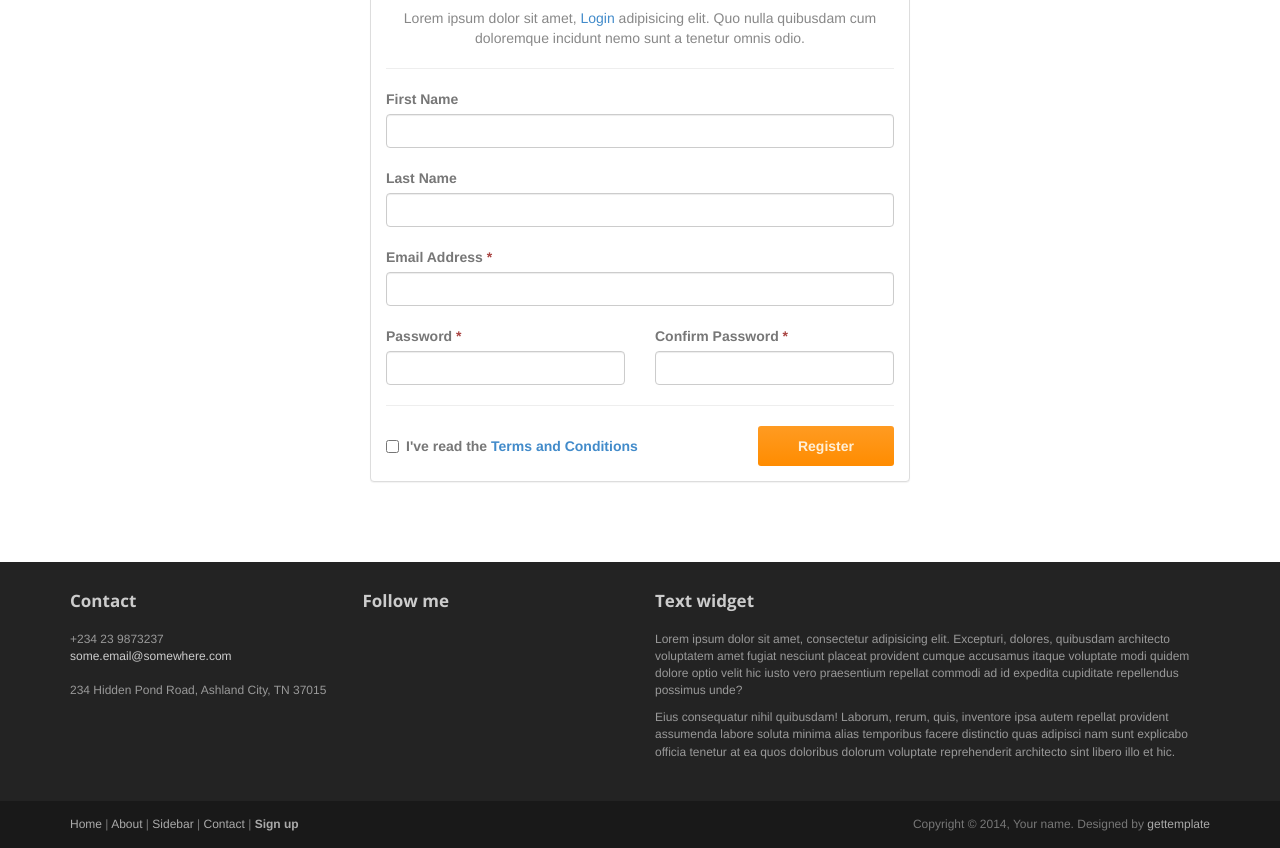
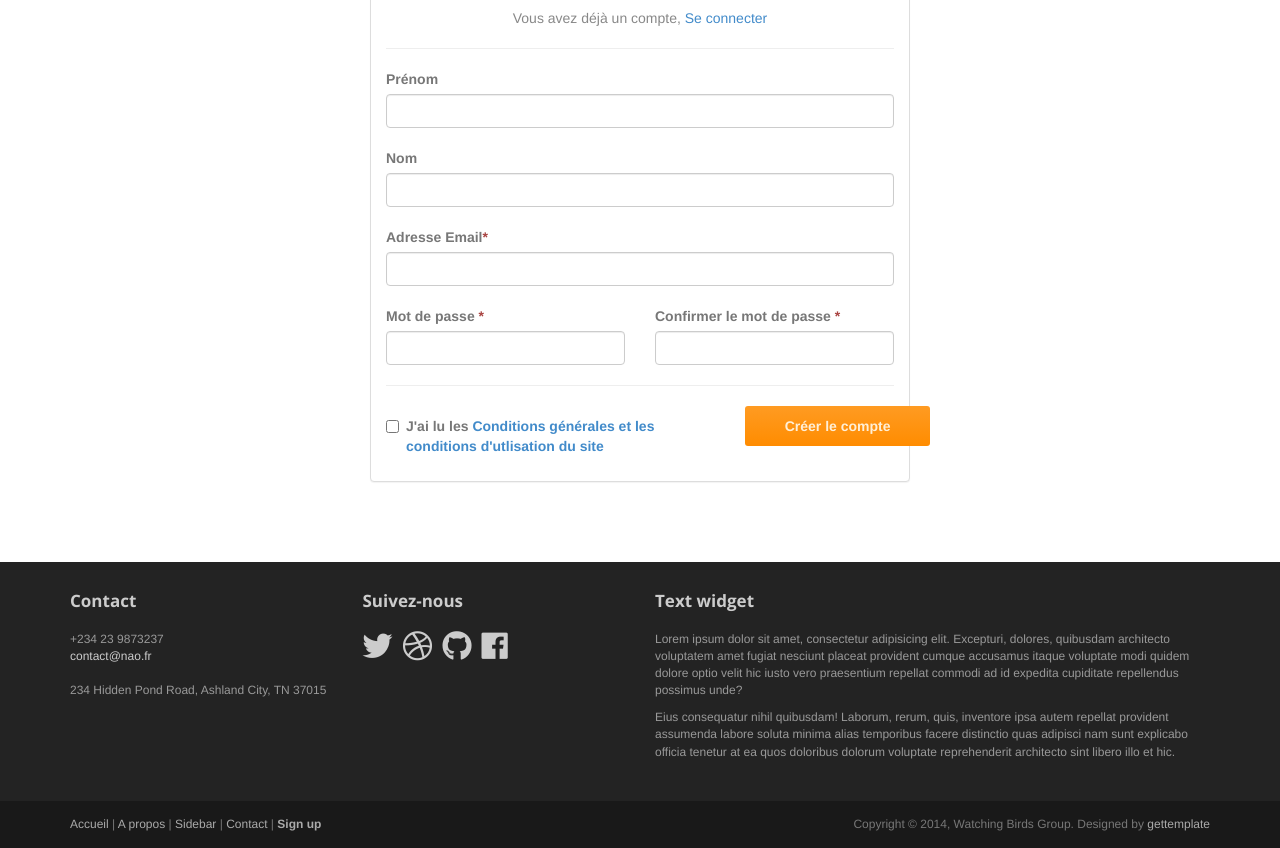
Before and after one commit to delfym/NAO-Appli, a Symfony app: template templates/pages/signup.html.twig in a window 1280 px wide. Shown: the part 344-1192 px from the top of the page. Run offline with Twig, Linux system fonts and the light colour scheme; the template is opened without the code that fills it, so the values that code supplies are empty; some libraries are stand-ins or nearby versions; some web fonts are replaced.

Commit message:
Mise en place de la page de création de compte

```diff
--- a/templates/base.html.twig
+++ b/templates/base.html.twig
@@ -112,7 +112,7 @@
                                 <a href="{{  asset('about') }}">A propos</a> |
                                 <a href="sidebar-right.html">Sidebar</a> |
                                 <a href="{{  ('contact') }}">Contact</a> |
-                                <b><a href="signup.html">Sign up</a></b>
+                                <b><a href="{{ asset('signup') }}">Sign up</a></b>
                             </p>
                         </div>
                     </div>
--- a/templates/pages/contact.html.twig
+++ b/templates/pages/contact.html.twig
@@ -8,7 +8,7 @@
 	<div class="container">
 
 		<ol class="breadcrumb">
-			<li><a href="index.html">Home</a></li>
+			<li><a href="{{ asset('home') }}">Accueil</a></li>
 			<li class="active">About</li>
 		</ol>
 
--- a/templates/pages/index.html.twig
+++ b/templates/pages/index.html.twig
@@ -1,7 +1,6 @@
 {% extends 'base.html.twig' %}
 
 {% block body %}
-
 
 	<!-- Header -->
 	<header id="head">
--- a/templates/pages/sidebar-left.html.twig
+++ b/templates/pages/sidebar-left.html.twig
@@ -8,7 +8,7 @@
 	<div class="container">
 
 		<ol class="breadcrumb">
-			<li><a href="index.html">Home</a></li>
+            <li><a href="{{ asset('home') }}">Accueil</a></li>
 			<li class="active">page de sidebar left en test</li>
 		</ol>
 
--- a/templates/pages/signin.html.twig
+++ b/templates/pages/signin.html.twig
@@ -8,7 +8,7 @@
 	<div class="container">
 
 		<ol class="breadcrumb">
-			<li><a href="index.html">Accueil</a></li>
+			<li><a href="{{ asset('home') }}">Accueil</a></li>
 			<li class="active">Accès membre</li>
 		</ol>
 
@@ -24,7 +24,7 @@
 					<div class="panel panel-default">
 						<div class="panel-body">
 							<h3 class="thin text-center">Identifiez-vous</h3>
-							<p class="text-center text-muted">Si vous n'avez pas encore de compte, <a href="signup.html">Créez votre compte</a></p>
+							<p class="text-center text-muted">Si vous n'avez pas encore de compte, <a href="{{ ('signup') }}">Créez votre compte</a></p>
 							<hr>
 
 							<form>
--- a/templates/pages/signup.html.twig
+++ b/templates/pages/signup.html.twig
@@ -1,57 +1,6 @@
-<!DOCTYPE html>
-<html lang="en">
-<head>
-	<meta charset="utf-8">
-	<meta name="viewport"    content="width=device-width, initial-scale=1.0">
-	<meta name="description" content="">
-	<meta name="author"      content="Sergey Pozhilov (GetTemplate.com)">
+{% extends 'base.html.twig' %}
 
-	<title>Sign up - Progressus Bootstrap template</title>
-
-	<link rel="shortcut icon" href="assets/images/gt_favicon.png">
-
-	<link rel="stylesheet" media="screen" href="http://fonts.googleapis.com/css?family=Open+Sans:300,400,700">
-	<link rel="stylesheet" href="assets/css/bootstrap.min.css">
-	<link rel="stylesheet" href="assets/css/font-awesome.min.css">
-
-	<!-- Custom styles for our template -->
-	<link rel="stylesheet" href="assets/css/bootstrap-theme.css" media="screen" >
-	<link rel="stylesheet" href="assets/css/main.css">
-
-	<!-- HTML5 shim and Respond.js IE8 support of HTML5 elements and media queries -->
-	<!--[if lt IE 9]>
-	<script src="assets/js/html5shiv.js"></script>
-	<script src="assets/js/respond.min.js"></script>
-	<![endif]-->
-</head>
-
-<body>
-	<!-- Fixed navbar -->
-	<div class="navbar navbar-inverse navbar-fixed-top headroom" >
-		<div class="container">
-			<div class="navbar-header">
-				<!-- Button for smallest screens -->
-				<button type="button" class="navbar-toggle" data-toggle="collapse" data-target=".navbar-collapse"><span class="icon-bar"></span> <span class="icon-bar"></span> <span class="icon-bar"></span> </button>
-				<a class="navbar-brand" href="index.html"><img src="assets/images/logo.png" alt="Progressus HTML5 template"></a>
-			</div>
-			<div class="navbar-collapse collapse">
-				<ul class="nav navbar-nav pull-right">
-					<li><a href="index.html">Home</a></li>
-					<li><a href="about.html">About</a></li>
-					<li class="dropdown">
-						<a href="#" class="dropdown-toggle" data-toggle="dropdown">More Pages <b class="caret"></b></a>
-						<ul class="dropdown-menu">
-							<li><a href="sidebar-left.html">Left Sidebar</a></li>
-							<li><a href="sidebar-right.html">Right Sidebar</a></li>
-						</ul>
-					</li>
-					<li><a href="contact.html">Contact</a></li>
-					<li class="active"><a class="btn" href="signin.html">SIGN IN / SIGN UP</a></li>
-				</ul>
-			</div><!--/.nav-collapse -->
-		</div>
-	</div>
-	<!-- /.navbar -->
+{% block body %}
 
 	<header id="head" class="secondary"></header>
 
@@ -59,8 +8,8 @@
 	<div class="container">
 
 		<ol class="breadcrumb">
-			<li><a href="index.html">Home</a></li>
-			<li class="active">Registration</li>
+			<li><a href="{{ asset('home') }}">Accueil</a></li>
+			<li class="active">S'enregistrer</li>
 		</ol>
 
 		<div class="row">
@@ -68,37 +17,37 @@
 			<!-- Article main content -->
 			<article class="col-xs-12 maincontent">
 				<header class="page-header">
-					<h1 class="page-title">Registration</h1>
+					<h1 class="page-title">S'enregistrer</h1>
 				</header>
 
 				<div class="col-md-6 col-md-offset-3 col-sm-8 col-sm-offset-2">
 					<div class="panel panel-default">
 						<div class="panel-body">
-							<h3 class="thin text-center">Register a new account</h3>
-							<p class="text-center text-muted">Lorem ipsum dolor sit amet, <a href="signin.html">Login</a> adipisicing elit. Quo nulla quibusdam cum doloremque incidunt nemo sunt a tenetur omnis odio. </p>
+							<h3 class="thin text-center">Enregistrer un nouveau compte</h3>
+							<p class="text-center text-muted">Vous avez déjà un compte, <a href="{{ ('signin') }}">Se connecter</a></p>
 							<hr>
 
 							<form>
 								<div class="top-margin">
-									<label>First Name</label>
+									<label>Prénom</label>
 									<input type="text" class="form-control">
 								</div>
 								<div class="top-margin">
-									<label>Last Name</label>
+									<label>Nom</label>
 									<input type="text" class="form-control">
 								</div>
 								<div class="top-margin">
-									<label>Email Address <span class="text-danger">*</span></label>
+									<label>Adresse Email<span class="text-danger">*</span></label>
 									<input type="text" class="form-control">
 								</div>
 
 								<div class="row top-margin">
 									<div class="col-sm-6">
-										<label>Password <span class="text-danger">*</span></label>
+										<label>Mot de passe <span class="text-danger">*</span></label>
 										<input type="text" class="form-control">
 									</div>
 									<div class="col-sm-6">
-										<label>Confirm Password <span class="text-danger">*</span></label>
+										<label>Confirmer le mot de passe <span class="text-danger">*</span></label>
 										<input type="text" class="form-control">
 									</div>
 								</div>
@@ -109,11 +58,11 @@
 									<div class="col-lg-8">
 										<label class="checkbox">
 											<input type="checkbox">
-											I've read the <a href="page_terms.html">Terms and Conditions</a>
+											J'ai lu les <a href="page_terms.html">Conditions générales et les conditions d'utlisation du site</a>
 										</label>
 									</div>
 									<div class="col-lg-4 text-right">
-										<button class="btn btn-action" type="submit">Register</button>
+										<button class="btn btn-action" type="submit">Créer le compte</button>
 									</div>
 								</div>
 							</form>
@@ -128,86 +77,4 @@
 		</div>
 	</div>	<!-- /container -->
 
-
-	<footer id="footer" class="top-space">
-
-		<div class="footer1">
-			<div class="container">
-				<div class="row">
-
-					<div class="col-md-3 widget">
-						<h3 class="widget-title">Contact</h3>
-						<div class="widget-body">
-							<p>+234 23 9873237<br>
-								<a href="mailto:#">some.email@somewhere.com</a><br>
-								<br>
-								234 Hidden Pond Road, Ashland City, TN 37015
-							</p>
-						</div>
-					</div>
-
-					<div class="col-md-3 widget">
-						<h3 class="widget-title">Follow me</h3>
-						<div class="widget-body">
-							<p class="follow-me-icons clearfix">
-								<a href=""><i class="fa fa-twitter fa-2"></i></a>
-								<a href=""><i class="fa fa-dribbble fa-2"></i></a>
-								<a href=""><i class="fa fa-github fa-2"></i></a>
-								<a href=""><i class="fa fa-facebook fa-2"></i></a>
-							</p>
-						</div>
-					</div>
-
-					<div class="col-md-6 widget">
-						<h3 class="widget-title">Text widget</h3>
-						<div class="widget-body">
-							<p>Lorem ipsum dolor sit amet, consectetur adipisicing elit. Excepturi, dolores, quibusdam architecto voluptatem amet fugiat nesciunt placeat provident cumque accusamus itaque voluptate modi quidem dolore optio velit hic iusto vero praesentium repellat commodi ad id expedita cupiditate repellendus possimus unde?</p>
-							<p>Eius consequatur nihil quibusdam! Laborum, rerum, quis, inventore ipsa autem repellat provident assumenda labore soluta minima alias temporibus facere distinctio quas adipisci nam sunt explicabo officia tenetur at ea quos doloribus dolorum voluptate reprehenderit architecto sint libero illo et hic.</p>
-						</div>
-					</div>
-
-				</div> <!-- /row of widgets -->
-			</div>
-		</div>
-
-		<div class="footer2">
-			<div class="container">
-				<div class="row">
-
-					<div class="col-md-6 widget">
-						<div class="widget-body">
-							<p class="simplenav">
-								<a href="#">Home</a> |
-								<a href="about.html">About</a> |
-								<a href="sidebar-right.html">Sidebar</a> |
-								<a href="contact.html">Contact</a> |
-								<b><a href="signup.html">Sign up</a></b>
-							</p>
-						</div>
-					</div>
-
-					<div class="col-md-6 widget">
-						<div class="widget-body">
-							<p class="text-right">
-								Copyright &copy; 2014, Your name. Designed by <a href="http://gettemplate.com/" rel="designer">gettemplate</a>
-							</p>
-						</div>
-					</div>
-
-				</div> <!-- /row of widgets -->
-			</div>
-		</div>
-	</footer>
-
-
-
-
-
-	<!-- JavaScript libs are placed at the end of the document so the pages load faster -->
-	<script src="http://ajax.googleapis.com/ajax/libs/jquery/1.10.2/jquery.min.js"></script>
-	<script src="http://netdna.bootstrapcdn.com/bootstrap/3.0.0/js/bootstrap.min.js"></script>
-	<script src="assets/js/headroom.min.js"></script>
-	<script src="assets/js/jQuery.headroom.min.js"></script>
-	<script src="assets/js/template.js"></script>
-</body>
-</html>
+{% endblock %}
```
Also changed, not shown: src/Controller/PagesController.php (+12 -0 lines).
